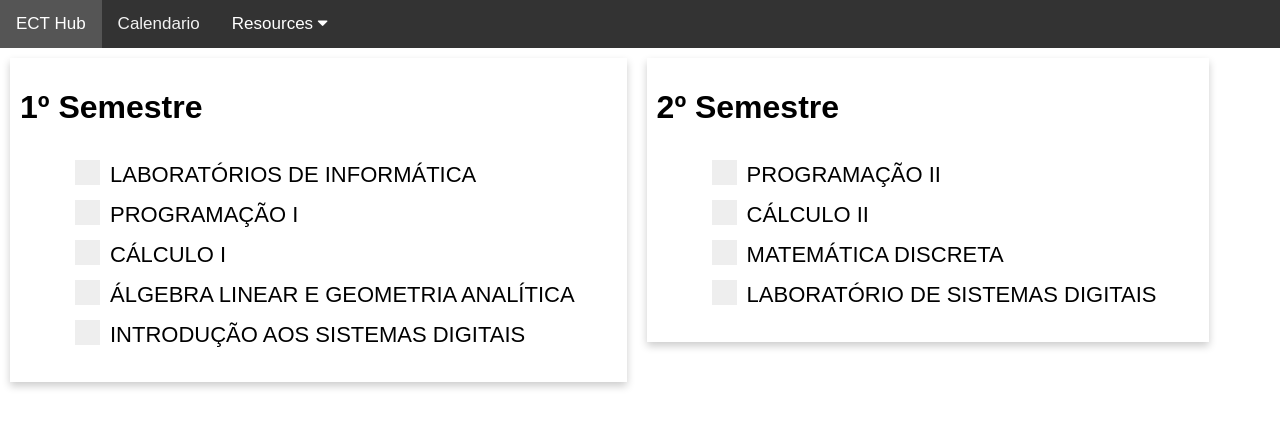
After one commit to coutooo/ECTHub, a Django app: page /year1/ in a window 1280 px wide. The commit adds this page. Shown: the top 428 px of the page. Run offline with Django 3.2, Linux system fonts and the light colour scheme.

Commit message:
o rodrigo pediu

```diff
--- a/ECTHub/urls.py
+++ b/ECTHub/urls.py
@@ -19,7 +19,7 @@ from django.urls import path
 from django.conf import settings
 from django.conf.urls.static import static
 
-from pages.views import files_list, home_view,calendar_view, upload_file
+from pages.views import files_list, home_view,calendar_view, subjects1, subjects2, upload_file,subjects3,subjects4,subjects5
 
 urlpatterns = [
     path('', home_view, name = 'home'),
@@ -27,6 +27,11 @@ urlpatterns = [
     path('admin/', admin.site.urls),
     path('files/', files_list, name='files_list'),
     path('files/upload',upload_file, name='upload_file'),
+    path('year1/',subjects1, name = 'subjects1'),
+    path('year2/',subjects2, name = 'subjects2'),
+    path('year3/',subjects3, name = 'subjects3'),
+    path('year4/',subjects4, name = 'subjects4'),
+    path('year5/',subjects5, name = 'subjects5'),
 ]
 
 if settings.DEBUG:
--- a/pages/static/css/style.css
+++ b/pages/static/css/style.css
@@ -2,6 +2,9 @@
     /* Add shadows to create the "card" effect */
     box-shadow: 0 4px 8px 0 rgba(0,0,0,0.2);
     transition: 0.3s;
+    padding: 10px 0 10px 10px;
+    float : left;
+    margin: 10px 10px 10px 10px
   }
 
 /* On mouse-over, add a deeper shadow */
@@ -13,3 +16,72 @@
 .container {
   padding: 2px 16px;
 }
+
+  /* Customize the label (the container) */
+.container {
+  display: block;
+  position: relative;
+  padding-left: 35px;
+  margin-bottom: 12px;
+  cursor: pointer;
+  font-size: 22px;
+  -webkit-user-select: none;
+  -moz-user-select: none;
+  -ms-user-select: none;
+  user-select: none;
+  margin: 10px 10px 10px 10px
+}
+
+/* Hide the browser's default checkbox */
+.container input {
+  position: absolute;
+  opacity: 0;
+  cursor: pointer;
+  height: 0;
+  width: 0;
+}
+
+/* Create a custom checkbox */
+.checkmark {
+  position: absolute;
+  top: 0;
+  left: 0;
+  height: 25px;
+  width: 25px;
+  background-color: #eee;
+}
+
+/* On mouse-over, add a grey background color */
+.container:hover input ~ .checkmark {
+  background-color: #ccc;
+}
+
+/* When the checkbox is checked, add a blue background */
+.container input:checked ~ .checkmark {
+  background-color: #94015b;
+}
+
+/* Create the checkmark/indicator (hidden when not checked) */
+.checkmark:after {
+  content: "";
+  position: absolute;
+  display: none;
+}
+
+/* Show the checkmark when checked */
+.container input:checked ~ .checkmark:after {
+  display: block;
+}
+
+/* Style the checkmark/indicator */
+.container .checkmark:after {
+  left: 9px;
+  top: 5px;
+  width: 5px;
+  height: 10px;
+  border: solid white;
+  border-width: 0 3px 3px 0;
+  -webkit-transform: rotate(45deg);
+  -ms-transform: rotate(45deg);
+  transform: rotate(45deg);
+}
--- a/pages/templates/base.html
+++ b/pages/templates/base.html
@@ -2,6 +2,8 @@
 <html>
     <head>
         <title> ECT Hub </title>
+        {% load static %}
+        <link rel="stylesheet" type="text/css" href="{% static 'css/style.css' %}">
     </head>
     <body>
         {% include 'navbar.html' %}
--- a/pages/templates/files_list.html
+++ b/pages/templates/files_list.html
@@ -2,6 +2,7 @@
 
 {% block content %}
  <h2>Resources</h2>
+ <h2>1 ano</h2>
 
  <p>
      <a href="{% url 'upload_file' %}" class="btn btn-primary">Upload File</a>
--- a/pages/templates/navbar.html
+++ b/pages/templates/navbar.html
@@ -120,9 +120,9 @@ body {margin:0;font-family:Arial}
       <i class="fa fa-caret-down"></i>
     </button>
     <div class="dropdown-content">
-      <a href="/files">Ano 1</a>
-      <a href="/files">Ano 2</a>
-      <a href="/files">Ano 3</a>
+      <a href="/year1">Ano 1</a>
+      <a href="/year2">Ano 2</a>
+      <a href="/year3">Ano 3</a>
       <a href="/files">Ano 4</a>
       <a href="/files">Ano 5</a>
     </div>
--- /dev/null
+++ b/pages/templates/subjects1.html
@@ -0,0 +1,61 @@
+{% extends 'base.html' %}
+{% block stylesheets %}{% endblock stylesheets %}
+
+{% block content %}
+
+<body>
+    <div class="row">
+        <div class="col-lg-3 col-md-6 col-sm-6">
+            <div class="card card-stats">
+                <h1 class="card-title">1º Semestre</h1>
+                <div class="container">
+                    <label class="container">LABORATÓRIOS DE INFORMÁTICA
+                    <input type="checkbox">
+                    <!--checked="checked"-->
+                    <span class="checkmark"></span>
+                    </label>
+                    <label class="container">PROGRAMAÇÃO I
+                        <input type="checkbox">
+                        <span class="checkmark"></span>
+                    </label>
+                    <label class="container">CÁLCULO I
+                        <input type="checkbox">
+                        <span class="checkmark"></span>
+                    </label>
+                    <label class="container">ÁLGEBRA LINEAR E GEOMETRIA ANALÍTICA
+                        <input type="checkbox">
+                        <span class="checkmark"></span>
+                    </label>
+                    <label class="container">INTRODUÇÃO AOS SISTEMAS DIGITAIS
+                        <input type="checkbox">
+                        <span class="checkmark"></span>
+                    </label>
+                </div>
+            </div>
+        </div>
+        <div class="col-lg-3 col-md-6 col-sm-6">
+            <div class="card card-stats">
+                <h1>2º Semestre</h1>
+                <div class="container">
+                    <label class="container">PROGRAMAÇÃO II
+                        <input type="checkbox">
+                        <span class="checkmark"></span>
+                    </label>
+                    <label class="container">CÁLCULO II
+                        <input type="checkbox">
+                        <span class="checkmark"></span>
+                    </label>
+                    <label class="container">MATEMÁTICA DISCRETA
+                        <input type="checkbox">
+                        <span class="checkmark"></span>
+                    </label>
+                    <label class="container">LABORATÓRIO DE SISTEMAS DIGITAIS
+                        <input type="checkbox">
+                        <span class="checkmark"></span>
+                    </label>
+                </div>
+            </div>
+        </div>
+    </div>
+</body>
+{% endblock %}
--- a/pages/views.py
+++ b/pages/views.py
@@ -11,6 +11,21 @@ def home_view(request, *args, **kwargs):
 
 def calendar_view(request, *args, ** kwargs):
     return render(request, "calendar.html",{})
+
+def subjects1(request, *args, ** kwargs):
+    return render(request, "subjects1.html",{})
+
+def subjects2(request, *args, ** kwargs):
+    return render(request, "subjects2.html",{})
+
+def subjects3(request, *args, ** kwargs):
+    return render(request, "subjects3.html",{})
+
+def subjects4(request, *args, ** kwargs):
+    return render(request, "subjects4.html",{})
+
+def subjects5(request, *args, ** kwargs):
+    return render(request, "subjects5.html",{})
 
 def files_list(request):
     files = Ficheiros.objects.all()
```
Also changed, not shown: pages/templates/home.html (+37 -10 lines), pages/templates/subjects2.html (added, +56 -0 lines), pages/templates/subjects3.html (added, +44 -0 lines), pages/templates/subjects4.html (added, +47 -0 lines), pages/templates/subjects5.html (added, +47 -0 lines), static/css/style.css (deleted, +0 -34 lines), pages/migrations/0002_auto_20210519_1715.py (added), pages/migrations/0003_auto_20210519_1728.py (added), pages/static/images/virtual.png (added). Lines whose indentation alone changed are shown as unchanged.
